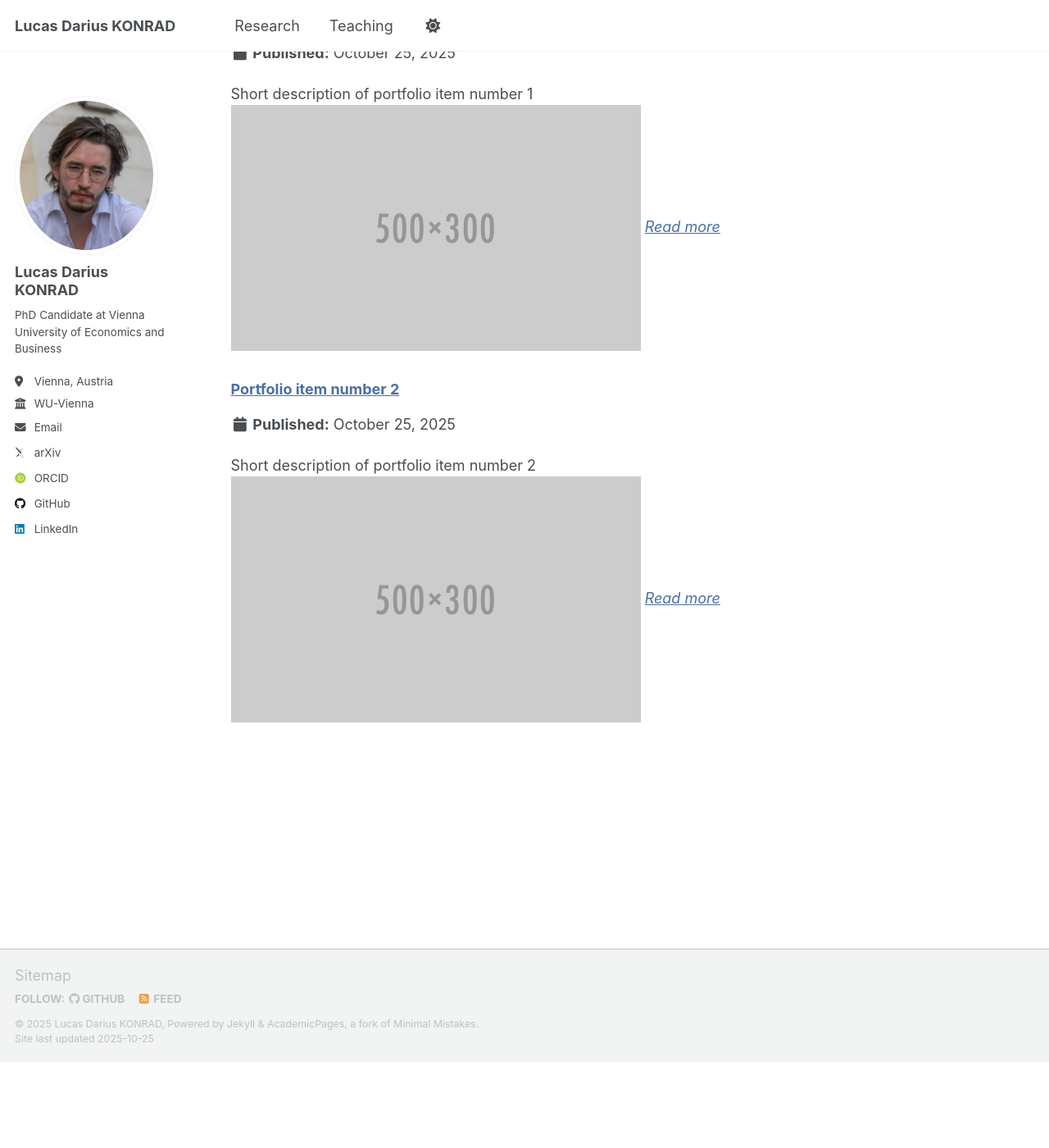
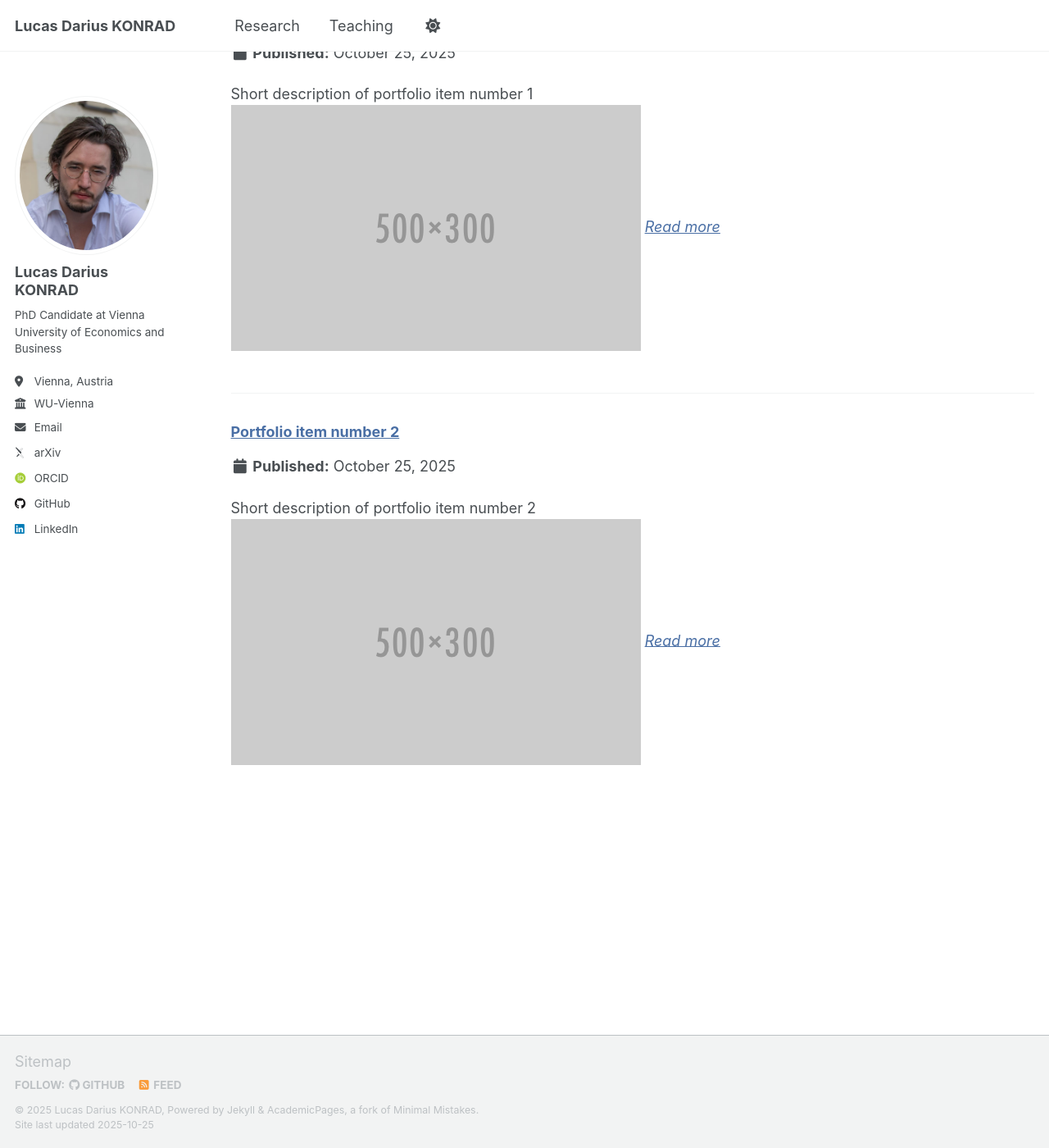
Before and after one commit to konradld/konradld.github.io, a Jekyll site: the page built from _pages/portfolio.html, in a window 1280 px wide and 1400 px high, scrolled down 152 px. Shown: the whole window at 82% size. Built offline with Jekyll 4.4.1, drawn with Linux system fonts in a browser that asks for light colours; some web fonts are replaced; a script that is not in the unit is left out; before the commit the page ends 1447 px from its top, so only the background shows below that.

Commit message:
add lines between archives

```diff
--- a/assets/css/main.scss
+++ b/assets/css/main.scss
@@ -41,3 +41,14 @@
     "vendor/font-awesome/solid",
     "vendor/font-awesome/brands"
 ;
+
+.archive__item {
+  padding-bottom: 1.5em;
+  margin-bottom: 1.5em;
+  border-bottom: 1px solid var(--global-border-color);
+}
+
+/* Remove border from last item */
+.list__item:last-child .archive__item {
+  border-bottom: none;
+}
```
